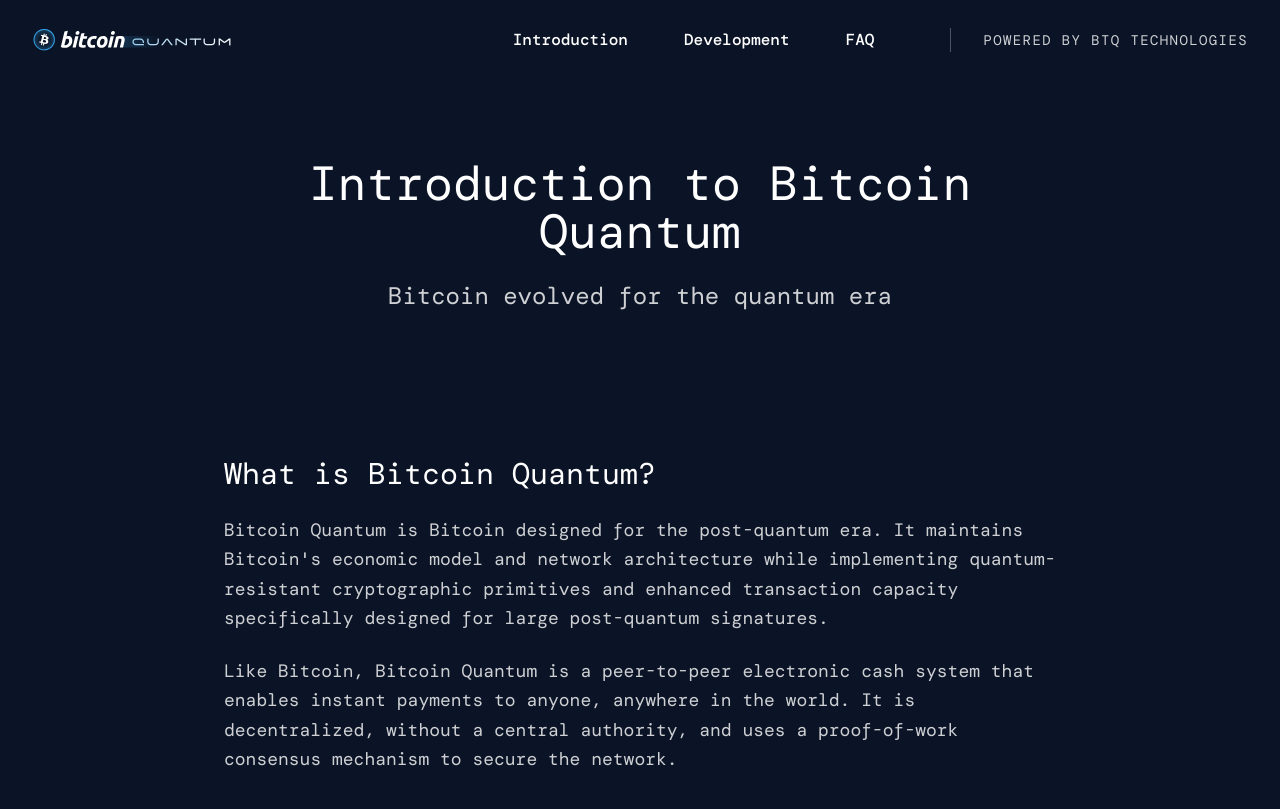
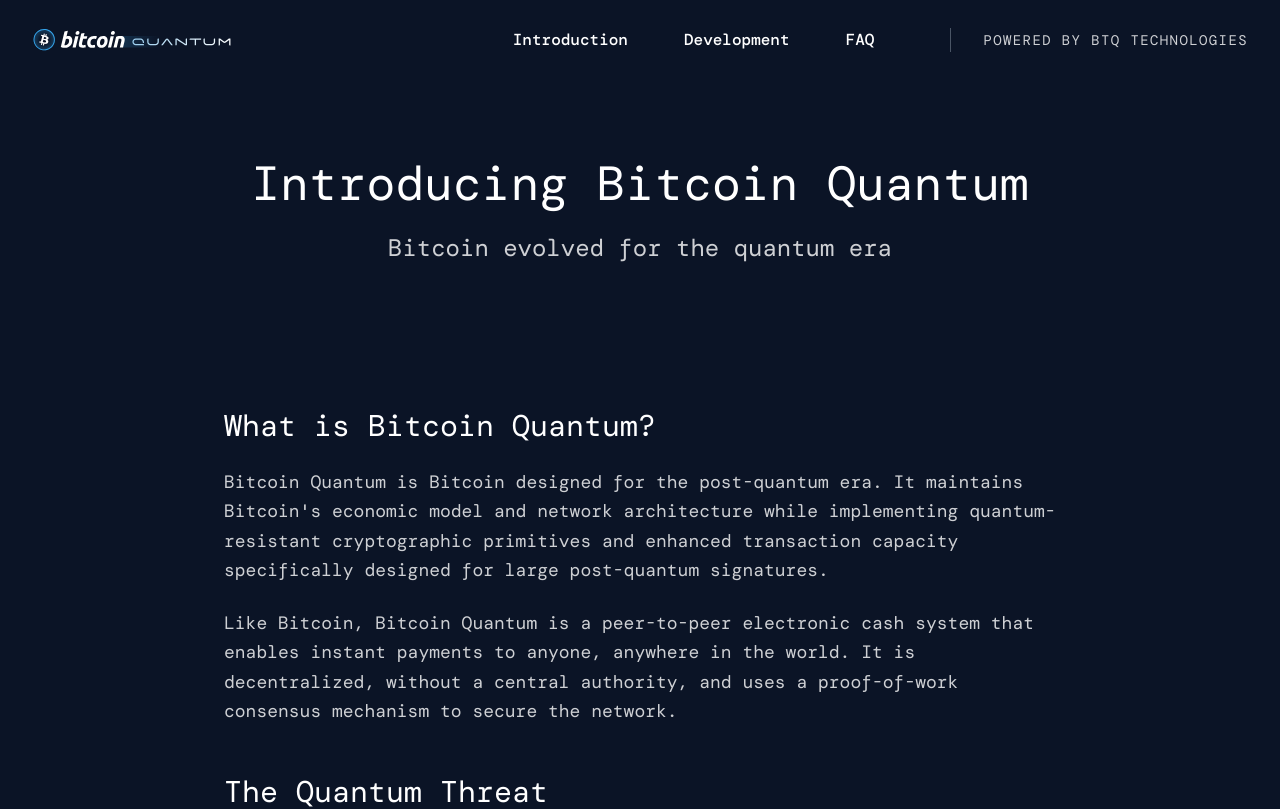
Before and after one commit to en-tropyc/bitcoin-quantum-website, a Next.js app: page /introduction in a window 1280 px wide. Shown: the top 809 px of the page. Built offline with nearby package versions, Linux system fonts and the light colour scheme; a web font is replaced by a local one.

Commit message:
amend introduction header

```diff
--- a/src/app/introduction/page.tsx
+++ b/src/app/introduction/page.tsx
@@ -13,7 +13,7 @@
           <div className="max-w-4xl mx-auto px-4 sm:px-6 lg:px-8">
             <div className="text-center">
               <h1 className="text-4xl md:text-5xl font-bold mb-6 font-dm-mono">
-                Introduction to Bitcoin Quantum
+                Introducing Bitcoin Quantum
               </h1>
               <p className="text-xl md:text-2xl text-white/80 font-dm-mono">
                 Bitcoin evolved for the quantum era
```
